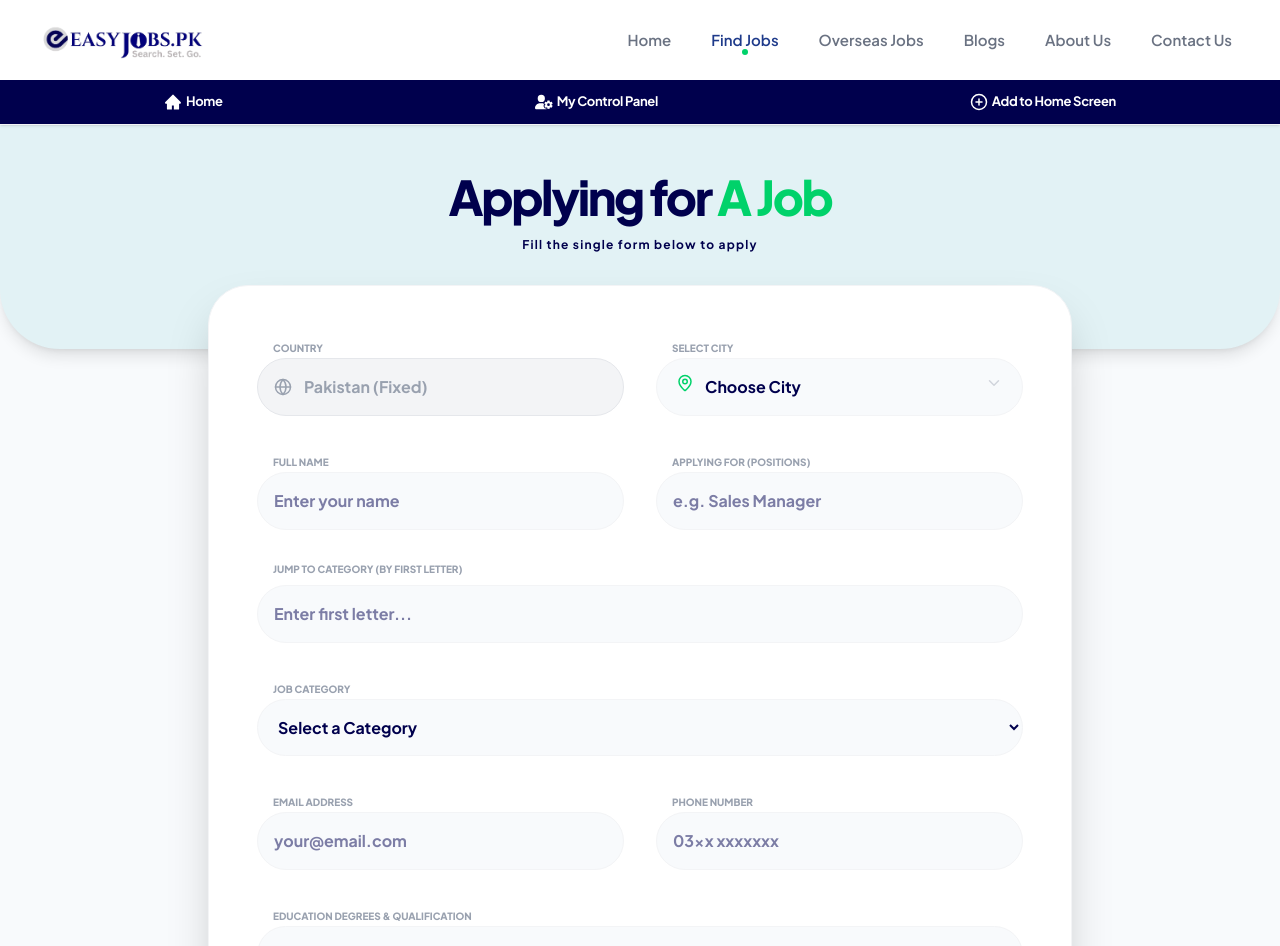
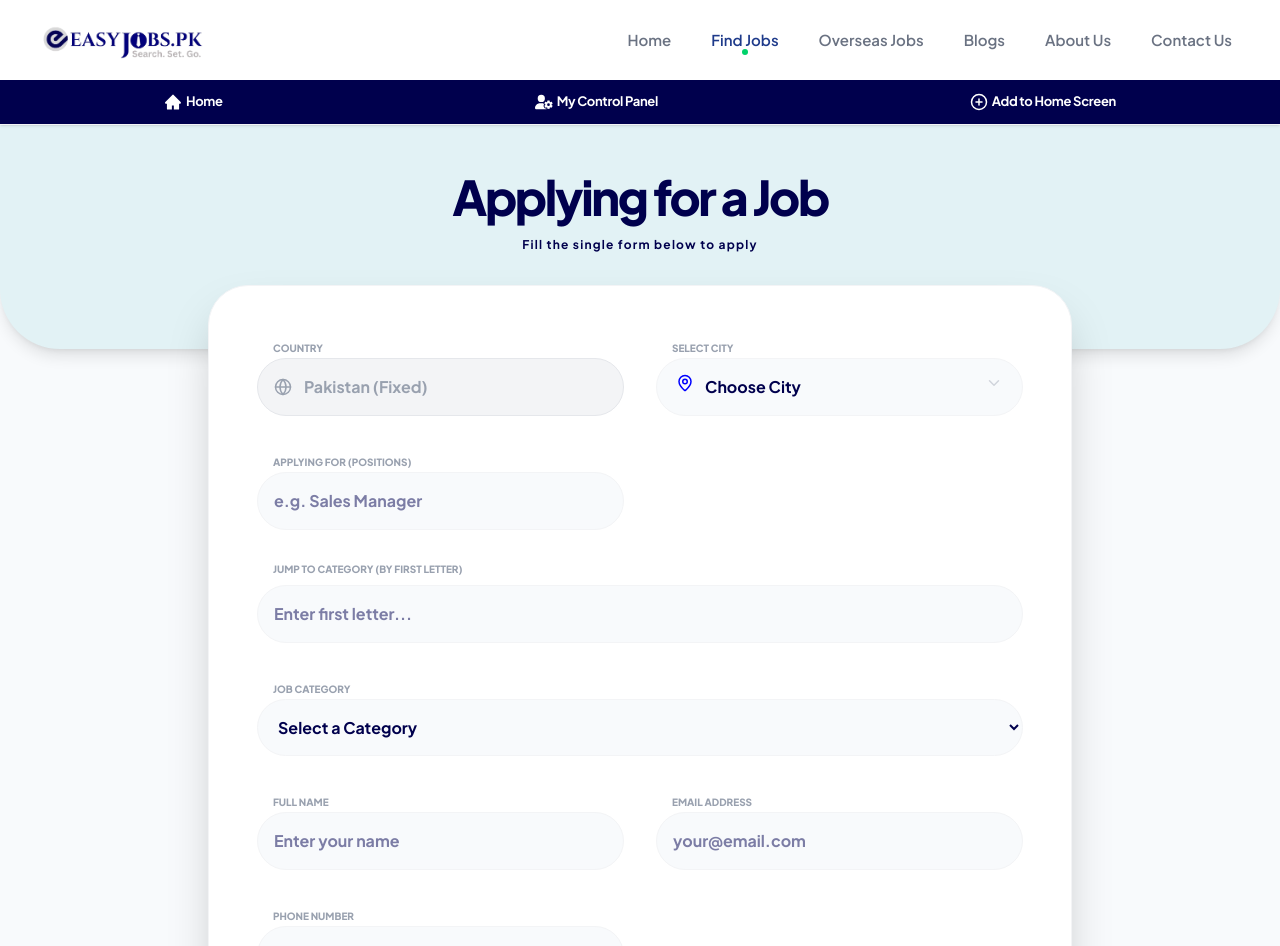
Before and after one commit to fmughalishere/client, a Next.js app: page /jobs in a window 1280 px wide. Shown: the top 946 px of the page. Built offline with nearby package versions, Linux system fonts and the light colour scheme.

Commit message:
Fixes UI

```diff
--- a/src/app/jobs/page.tsx
+++ b/src/app/jobs/page.tsx
@@ -193,7 +193,7 @@ export default function JobApplicationPage() {
       <section className="bg-[#e2f2f5] pt-12 pb-24 px-6 rounded-b-[60px] text-center shadow-lg">
         <div className="max-w-4xl mx-auto">
           <h1 className="text-3xl md:text-5xl font-black text-[#00004d] tracking-tighter">
-            Applying for <span className="text-[#00d26a]"> A Job</span>
+            Applying for a Job
           </h1>
           <p className="text-[#00004d] font-bold text-xs tracking-widest mt-4">
             Fill the single form below to apply
@@ -216,10 +216,10 @@ export default function JobApplicationPage() {
             <div className="space-y-2">
               <label className="text-[10px] font-black text-gray-400 uppercase ml-4">Select City</label>
               <div className="relative">
-                <MapPin className="absolute left-5 top-4 text-[#00d26a]" size={18} />
+                <MapPin className="absolute left-5 top-4 text-[#0000ff]" size={18} />
                 <select
                   required
-                  className="w-full bg-slate-50 p-4 pl-12 rounded-full font-bold text-[#00004d] border border-gray-100 outline-none focus:ring-2 focus:ring-[#00d26a] appearance-none"
+                  className="w-full bg-slate-50 p-4 pl-12 rounded-full font-bold text-[#00004d] border border-gray-100 outline-none focus:ring-2 focus:ring-[#0000ff] appearance-none"
                   onChange={(e) => setFormData({ ...formData, city: e.target.value })}
                 >
                   <option value="">Choose City</option>
@@ -229,41 +229,33 @@ export default function JobApplicationPage() {
               </div>
             </div>
             <div className="space-y-2">
-              <label className="text-[10px] font-black text-gray-400 uppercase ml-4">Full Name</label>
-              <input
-                type="text"
-                required
-                placeholder="Enter your name"
-                className="w-full bg-slate-50 p-4 rounded-full font-bold text-[#00004d] border border-gray-100 outline-none focus:ring-2 focus:ring-[#00d26a]"
-                onChange={(e) => setFormData({ ...formData, fullName: e.target.value })}
-              />
-            </div>
-            <div className="space-y-2">
               <label className="text-[10px] font-black text-gray-400 uppercase ml-4">Applying For (Positions)</label>
               <input
                 type="text"
                 required
                 placeholder="e.g. Sales Manager"
-                className="w-full bg-slate-50 p-4 rounded-full font-bold text-[#00004d] border border-gray-100 outline-none focus:ring-2 focus:ring-[#00d26a]"
+                className="w-full bg-slate-50 p-4 rounded-full font-bold text-[#00004d] border border-gray-100 outline-none focus:ring-2 focus:ring-[#0000ff]"
                 onChange={(e) => setFormData({ ...formData, applyingFor: e.target.value })}
               />
             </div>
+
             <div className="md:col-span-2 flex flex-col gap-2">
               <label className="text-[10px] font-black text-gray-400 uppercase ml-4">Jump to Category (by first letter)</label>
               <input
                 type="text"
                 maxLength={1}
                 placeholder="Enter first letter..."
-                className="w-full bg-slate-50 p-4 rounded-full font-bold text-[#00004d] border border-gray-100 outline-none focus:ring-2 focus:ring-[#00d26a]"
+                className="w-full bg-slate-50 p-4 rounded-full font-bold text-[#00004d] border border-gray-100 outline-none focus:ring-2 focus:ring-[#0000ff]"
                 onChange={(e) => handleJumpByLetter(e.target.value)}
               />
             </div>
+
             <div className="md:col-span-2 space-y-2">
               <label className="text-[10px] font-black text-gray-400 uppercase ml-4">Job Category</label>
               <select
                 required
                 ref={categoryRef}
-                className="w-full bg-slate-50 p-4 rounded-full font-bold text-[#00004d] border border-gray-100 outline-none focus:ring-2 focus:ring-[#00d26a]"
+                className="w-full bg-slate-50 p-4 rounded-full font-bold text-[#00004d] border border-gray-100 outline-none focus:ring-2 focus:ring-[#0000ff]"
                 onChange={(e) => setFormData({ ...formData, category: e.target.value })}
               >
                 <option value="">Select a Category</option>
@@ -276,42 +268,57 @@ export default function JobApplicationPage() {
                 ))}
               </select>
             </div>
+
+            <div className="space-y-2">
+              <label className="text-[10px] font-black text-gray-400 uppercase ml-4">Full Name</label>
+              <input
+                type="text"
+                required
+                placeholder="Enter your name"
+                className="w-full bg-slate-50 p-4 rounded-full font-bold text-[#00004d] border border-gray-100 outline-none focus:ring-2 focus:ring-[#0000ff]"
+                onChange={(e) => setFormData({ ...formData, fullName: e.target.value })}
+              />
+            </div>
+
             <div className="space-y-2">
               <label className="text-[10px] font-black text-gray-400 uppercase ml-4">Email Address</label>
               <input
                 type="email"
                 required
                 placeholder="your@email.com"
-                className="w-full bg-slate-50 p-4 rounded-full font-bold text-[#00004d] border border-gray-100 outline-none focus:ring-2 focus:ring-[#00d26a]"
+                className="w-full bg-slate-50 p-4 rounded-full font-bold text-[#00004d] border border-gray-100 outline-none focus:ring-2 focus:ring-[#0000ff]"
                 onChange={(e) => setFormData({ ...formData, email: e.target.value })}
               />
             </div>
+
             <div className="space-y-2">
               <label className="text-[10px] font-black text-gray-400 uppercase ml-4">Phone Number</label>
               <input
                 type="tel"
                 required
                 placeholder="03xx xxxxxxx"
-                className="w-full bg-slate-50 p-4 rounded-full font-bold text-[#00004d] border border-gray-100 outline-none focus:ring-2 focus:ring-[#00d26a]"
+                className="w-full bg-slate-50 p-4 rounded-full font-bold text-[#00004d] border border-gray-100 outline-none focus:ring-2 focus:ring-[#0000ff]"
                 onChange={(e) => setFormData({ ...formData, phone: e.target.value })}
               />
             </div>
+
             <div className="md:col-span-2 space-y-2">
               <label className="text-[10px] font-black text-gray-400 uppercase ml-4">Education Degrees & Qualification</label>
               <select
                 required
-                className="w-full bg-slate-50 p-4 rounded-full font-bold text-[#00004d] border border-gray-100 outline-none focus:ring-2 focus:ring-[#00d26a]"
+                className="w-full bg-slate-50 p-4 rounded-full font-bold text-[#00004d] border border-gray-100 outline-none focus:ring-2 focus:ring-[#0000ff]"
                 onChange={(e) => setFormData({ ...formData, education: e.target.value })}
               >
                 <option value="">Select Education</option>
                 {educationLevels.map(level => <option key={level}>{level}</option>)}
               </select>
             </div>
+
             <div className="md:col-span-2 space-y-2">
               <label className="text-[10px] font-black text-gray-400 uppercase ml-4">Professional Experience</label>
               <textarea
                 required
-                className="w-full h-32 bg-slate-50 p-6 rounded-[30px] font-bold text-[#00004d] border border-gray-100 outline-none focus:ring-2 focus:ring-[#00d26a]"
+                className="w-full h-32 bg-slate-50 p-6 rounded-[30px] font-bold text-[#00004d] border border-gray-100 outline-none focus:ring-2 focus:ring-[#0000ff]"
                 onChange={(e) => setFormData({ ...formData, experience: e.target.value })}
               />
             </div>
@@ -322,7 +329,7 @@ export default function JobApplicationPage() {
               whileHover={{ scale: 1.02 }}
               whileTap={{ scale: 0.98 }}
               type="submit"
-              className="w-full bg-[#00004d] text-white py-6 rounded-full font-black text-lg uppercase tracking-widest shadow-2xl flex items-center justify-center gap-3 hover:bg-[#00d26a] hover:text-[#00004d] transition-all"
+              className="w-full bg-[#00004d] text-white py-6 rounded-full font-black text-lg uppercase tracking-widest shadow-2xl flex items-center justify-center gap-3 hover:bg-[#0000ff] hover:text-white transition-all"
             >
               {isLoggedIn ? <Send size={24} /> : <Lock size={24} />}
               {isLoggedIn ? "Submit Application" : "Login to Submit"}
@@ -347,7 +354,7 @@ export default function JobApplicationPage() {
               onClick={(e) => e.stopPropagation()}
               className="bg-white p-8 rounded-[30px] w-[90%] max-w-sm text-center shadow-2xl"
             >
-              <Lock size={36} className="mx-auto text-[#00d26a] mb-4" />
+              <Lock size={36} className="mx-auto text-[#0000ff] mb-4" />
               <h2 className="text-lg font-black text-[#00004d] uppercase">Login Required</h2>
               <p className="text-gray-400 text-sm mt-2">Please login first to submit your application.</p>
 
```
Also changed, not shown: public/manifest.json.
